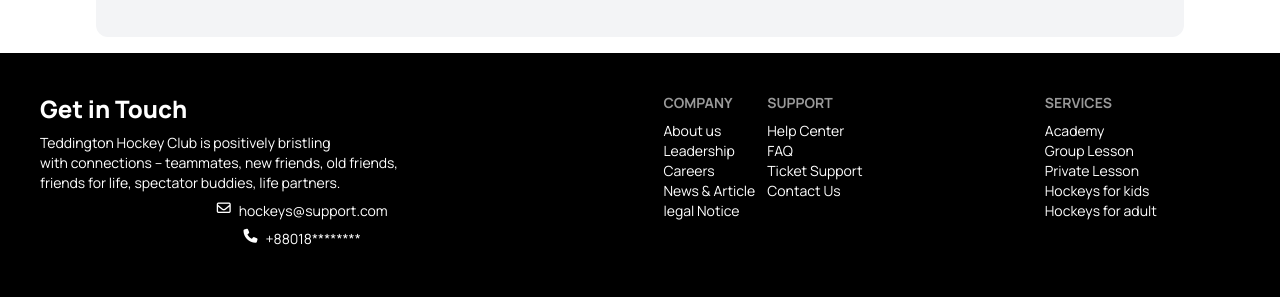
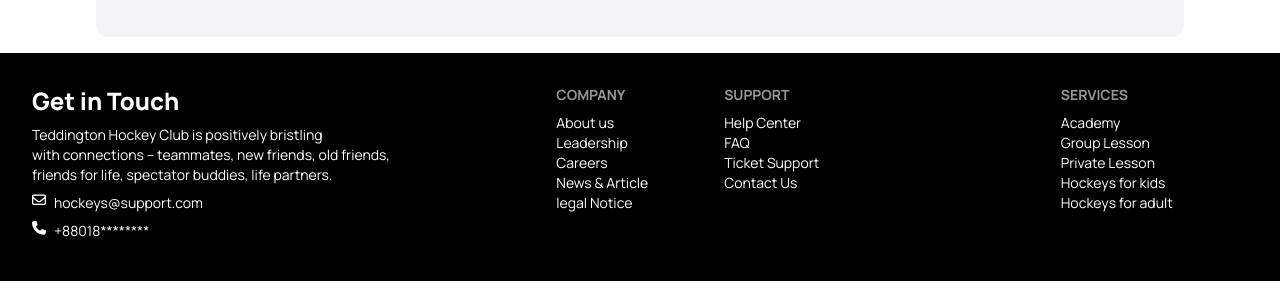
Before and after one commit to Sarfaraj525/assignment3-hockey-club, a plain HTML site: page index.html in a window 1280 px wide. Shown: the part 4455-4752 px from the top of the page. Drawn offline with nearby package versions, Linux system fonts and the light colour scheme.

Commit message:
overall few changes

```diff
--- a/index.html
+++ b/index.html
@@ -251,7 +251,7 @@
                         <div><i class="fa-regular fa-heart"></i></div>
                         <div><p>200</p></div>
                       </div>
-                      <h2 class="card-title">World Cup Flags Football</h2>
+                      <h2 class="card-title">Cap for Hockeys</h2>
                       <p>The best selection of Royalty Free Fifa World Cup Flag Vector Art, Graphics and Stock Illustrations.</p>
                       <div class="flex space-x-3">
                         <div><p><span class="text-orange-500 ">Price-$22.00</span></p></div>
@@ -458,7 +458,7 @@
     <!-- footer section start -->
 
       <section>
-        <footer class="footer p-10 bg-base-200 text-base-content text-center md:text-left bg-black text-white">
+        <footer class="footer px-8 py-8 bg-base-200 text-base-content text-center md:text-left bg-black text-white">
           <aside class="flex justify-center w-full">
            <div  class="w-full">
             <div>
@@ -468,18 +468,18 @@
               <br>friends for life, spectator buddies, life partners.</p>
             </div>
              <div>
-              <div class="flex justify-center gap-2 mb-2">
+              <div class="flex justify-center lg:justify-start gap-2 mb-2">
                 <i class="fa-regular fa-envelope"></i>
                 <p>hockeys@support.com</p>
               </div>
-              <div class="flex justify-center gap-2 mb-2">
-                <i class="fa-solid fa-phone"></i>
+              <div class="flex justify-center lg:justify-start gap-2 mb-2">
+                <i class="fa-solid fa-phone "></i>
                 <p>+88018********</p>
               </div>
              </div>
            </div>
           </aside>
-          <div class="flex gap-3 justify-center w-full">
+          <div class="flex gap-3 justify-center lg:justify-start space-x-16 w-full">
             <ul>
               <header class="footer-title text-white">Company</header>
               <a class=" block">About us</a>
```
